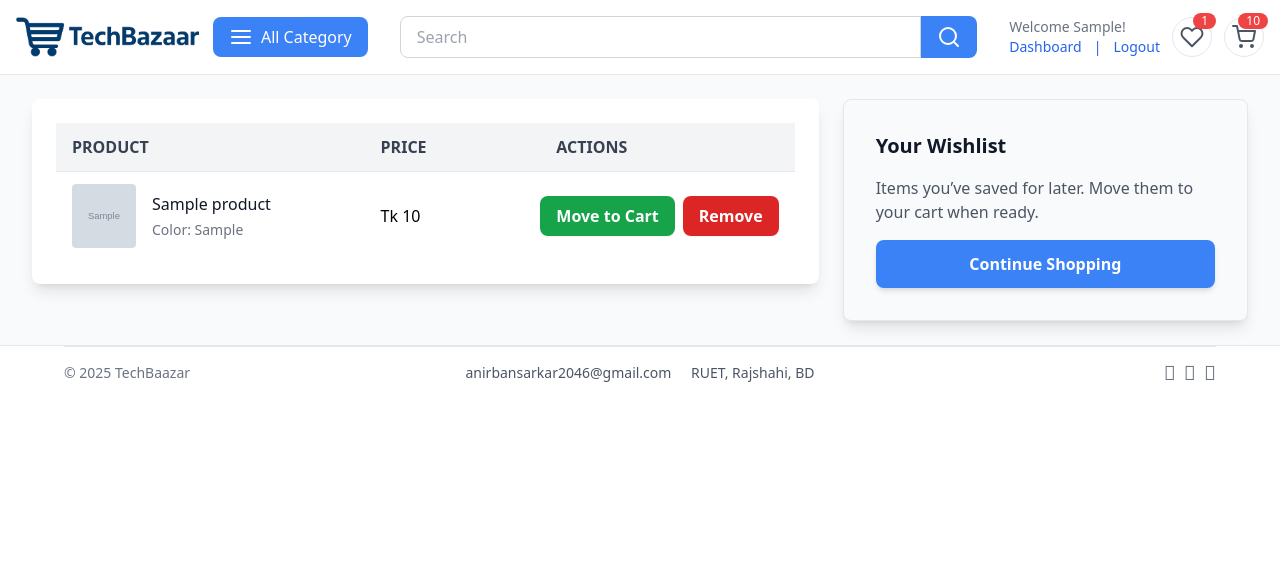
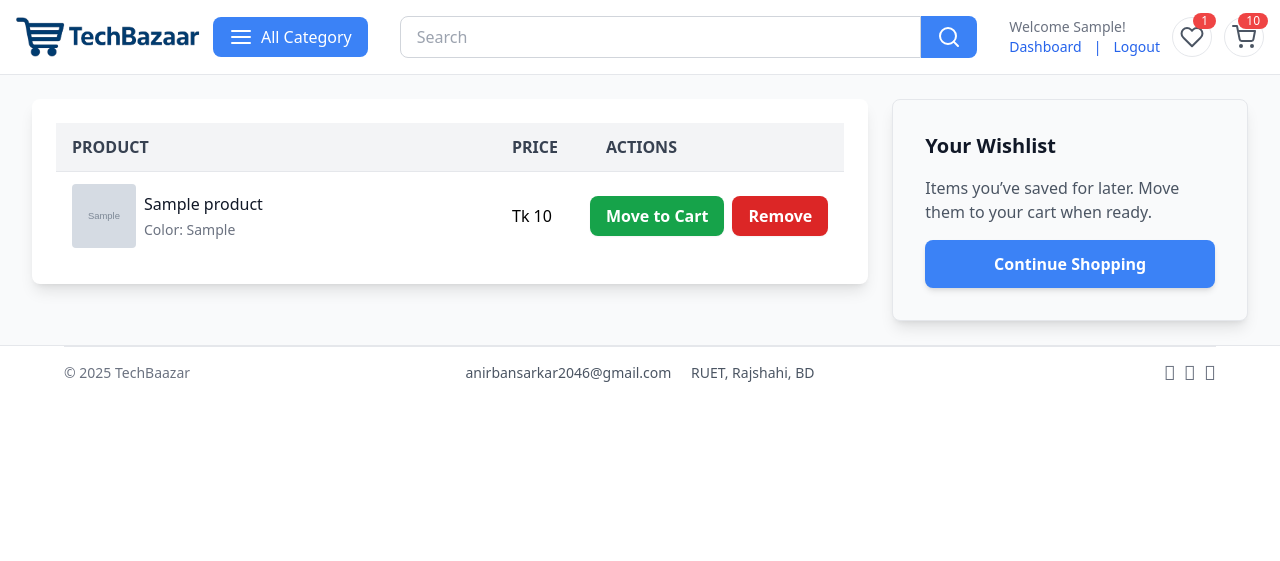
Before and after one commit to Anirban2046/TechBazaar-Tech-Store-WebApp-using-Django-and-TailwindCSS, a Django app: page /cart/wishlist/ in a window 1280 px wide. Shown: the top 561 px of the page. Run offline with Django 5.2, Linux system fonts and the light colour scheme; a user stored in the database is signed in; tables that the repository leaves empty hold one stand-in row (values such as "Sample post"); grey boxes marked "Sample" are stand-in pictures; some libraries are stand-ins or nearby versions.

Commit message:
Cart and Wishist UI fixed

```diff
--- a/templates/store/cart.html
+++ b/templates/store/cart.html
@@ -40,7 +40,8 @@
             <div class="flex flex-col items-center sm:flex-row sm:items-center gap-2">
               <img src="{{ cart_item.product.images.url }}" class="w-16 h-16 object-cover rounded">
               <div class="flex-1 text-center sm:text-left">
-                <a href="{{ cart_item.product.get_url }}" class="font-medium text-gray-900 hover:text-blue-500 block truncate">
+                <a href="{{ cart_item.product.get_url }}"
+                  class="font-medium text-gray-900 hover:text-blue-500 block truncate w-72 sm:w-28 md:w-48 lg:w-32 xl:w-[400px]">
                   {{ cart_item.product.product_name }}
                 </a>
                 <p class="text-gray-500 text-xs sm:text-sm mt-1">
--- a/templates/store/wishlist.html
+++ b/templates/store/wishlist.html
@@ -14,13 +14,15 @@
             </a>
         </div>
         {% else %}
-    <div class="flex flex-col lg:flex-row lg:gap-6">
 
-      <!-- Wishlist Items Table -->
-        <aside class="flex-1">
+        <!-- Layout container -->
+        <div class="flex flex-col lg:flex-row gap-6">
+
+            <!-- Wishlist table / main content -->
+            <div class="flex-1 order-2 lg:order-1">
                 <div class="bg-white rounded-lg shadow-lg overflow-x-auto p-4 sm:p-6">
                     <table class="min-w-full divide-y divide-gray-200 text-sm sm:text-base md:text-base table-auto">
-            <thead class="bg-gray-100 text-gray-700 uppercase text-xs sm:text-sm md:text-base">
+                        <thead class="hidden sm:table-header-group bg-gray-100 text-gray-700 uppercase text-xs sm:text-sm md:text-base">
                             <tr>
                                 <th scope="col" class="px-4 py-3 text-left w-1/2">Product</th>
                                 <th scope="col" class="px-4 py-3 text-left w-1/4">Price</th>
@@ -29,13 +31,13 @@
                         </thead>
                         <tbody class="divide-y divide-gray-200">
                             {% for item in wishlist_items %}
-                <tr class="hover:bg-gray-50 transition-colors duration-150">
+                            <tr class="block sm:table-row hover:bg-gray-50 transition-colors duration-150 mb-4 sm:mb-0">
                                 <!-- Product -->
-                <td class="px-4 py-3">
-                    <div class="flex items-center gap-4">
+                                <td class="block sm:table-cell px-4 py-3">
+                                    <div class="flex flex-col sm:flex-row items-start sm:items-center gap-2">
                                         <img src="{{ item.product.images.url }}" class="w-16 h-16 object-cover rounded">
                                         <div class="flex-1">
-                        <a href="{{ item.product.get_url }}" class="font-medium text-gray-900 hover:text-blue-500">
+                                            <a href="{{ item.product.get_url }}" class="font-medium text-gray-900 hover:text-blue-500 block truncate w-full sm:w-32 md:w-52 lg:w-32 xl:w-[400px]">
                                                 {{ item.product.product_name }}
                                             </a>
                                             {% if item.variations.all %}
@@ -50,16 +52,15 @@
                                 </td>
 
                                 <!-- Price -->
-                <td class="px-4 py-3 text-left">
+                                <td class="block sm:table-cell px-4 py-3 mt-2 sm:mt-0">
                                     <span class="font-medium">Tk {{ item.product.price }}</span>
                                 </td>
 
                                 <!-- Actions -->
-                <td class="px-4 py-3">
-                    <div class="flex flex-col sm:flex-row gap-2 justify-end">
-                    <!-- Buttons unchanged -->
+                                <td class="block sm:table-cell px-4 py-3 mt-2 sm:mt-0">
+                                    <div class="flex flex-col sm:flex-row gap-2 justify-start sm:justify-end">
                                         <!-- Move to Cart -->
-                    <form action="{% url 'move_to_cart' item.id %}" method="POST">
+                                        <form action="{% url 'move_to_cart' item.id %}" method="POST" class="w-full sm:w-auto">
                                             {% csrf_token %}
                                             {% for var in item.variations.all %}
                                             <input type="hidden" name="{{ var.variation_category|lower }}" value="{{ var.variation_value }}">
@@ -70,12 +71,12 @@
                                         </form>
 
                                         <!-- Remove -->
-                    <form action="{% url 'remove_from_wishlist' item.id %}" method="POST">
+                                        <form action="{% url 'remove_from_wishlist' item.id %}" method="POST" class="w-full sm:w-auto">
                                             {% csrf_token %}
                                             {% for var in item.variations.all %}
                                             <input type="hidden" name="{{ var.variation_category|lower }}" value="{{ var.variation_value }}">
                                             {% endfor %}
-                        <button type="submit" onclick="return confirm('Are you sure you want to delete this item?')"  class="bg-red-600 text-white px-3 sm:px-4 py-2 rounded-lg font-semibold hover:bg-red-700 transition-all duration-200 shadow-sm w-auto text-sm sm:text-base min-w-[80px]">
+                                            <button type="submit" onclick="return confirm('Are you sure you want to delete this item?')" class="bg-red-600 text-white px-3 sm:px-4 py-2 rounded-lg font-semibold hover:bg-red-700 transition-all duration-200 shadow-sm w-full sm:w-auto text-sm sm:text-base whitespace-nowrap">
                                                 Remove
                                             </button>
                                         </form>
@@ -87,11 +88,10 @@
                         </tbody>
                     </table>
                 </div>
-        </aside>
-
+            </div>
 
             <!-- Sidebar -->
-      <aside class="w-full lg:w-1/3 mt-6 lg:mt-0">
+            <aside class="w-full lg:w-1/3 order-1 lg:order-2">
                 <div class="bg-gray-50 rounded-lg shadow-lg p-6 sm:p-8 border border-gray-200 space-y-4">
                     <h3 class="font-bold text-xl text-gray-900">Your Wishlist</h3>
                     <p class="text-gray-600 text-sm sm:text-base">Items you’ve saved for later. Move them to your cart when ready.</p>
```
Lines whose indentation alone changed are shown as unchanged.
